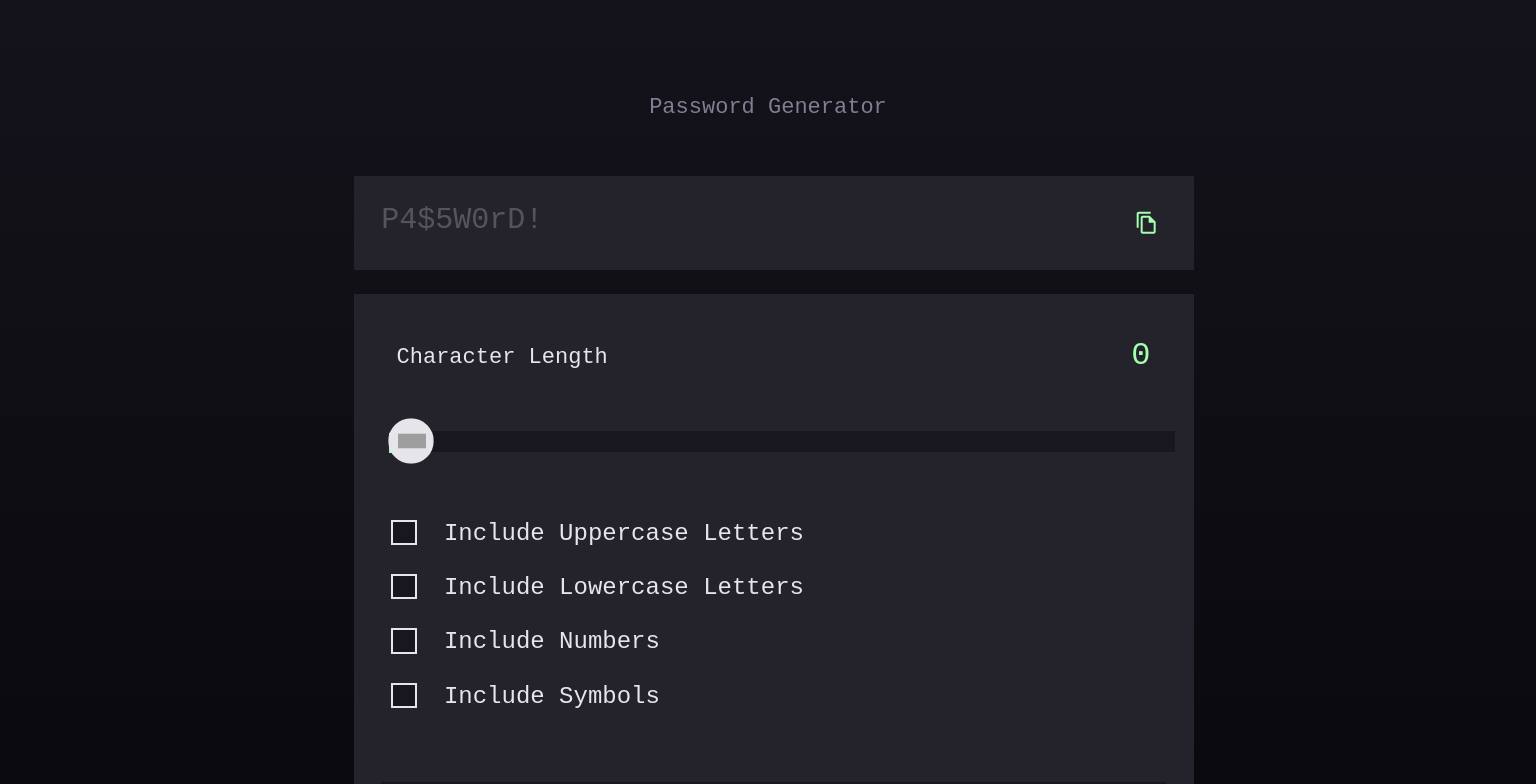
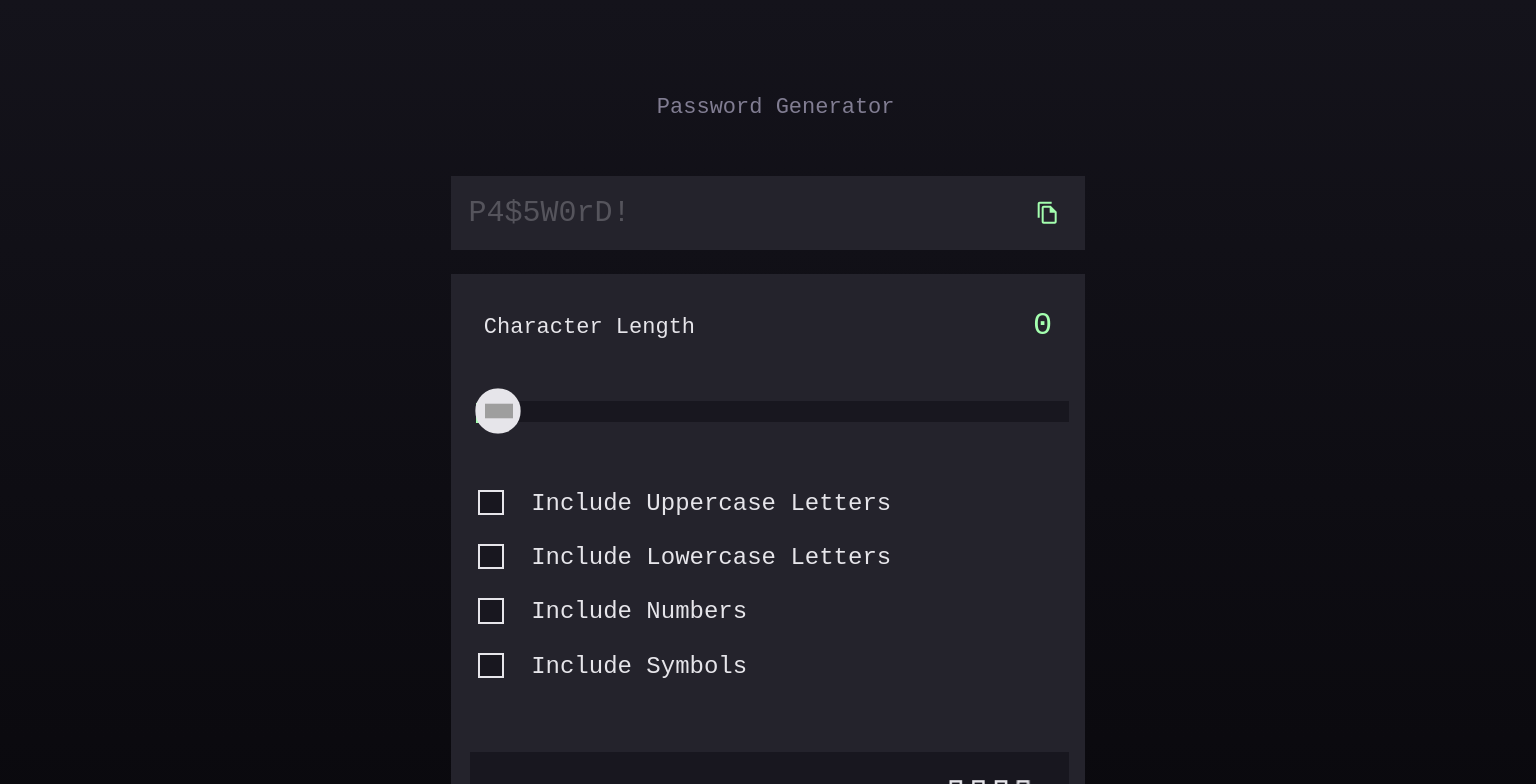
Before and after one commit to elizabet-bagdasaryan/password-generator, a React (Vite) app: page / in a window 1536 px wide. Shown: the top 784 px of the page. Built offline with nearby package versions, Linux system fonts and the light colour scheme.

Commit message:
"style:did some resizings"

```diff
--- a/src/App.css
+++ b/src/App.css
@@ -15,7 +15,7 @@ body {
 
 @media (min-width: 768px) {
   body {
-    padding: 10vw;
+    padding: 20vw;
   }
 
   .generator-text {
@@ -26,11 +26,13 @@ body {
 
 @media (min-width: 1336px) {
   body {
-    padding: 5vw 20vw;
+    padding: 5vw 0;
   }
 
   .generator-text {
+    width: 100%;
     margin: auto;
+
     margin-bottom: 32px;
     margin-top: -20px;
   }
--- a/src/App.jsx
+++ b/src/App.jsx
@@ -1,9 +1,7 @@
-import { useState } from "react";
-
 import "./App.css";
 
-
 import Strength from "./Strength";
+import { Padding } from "@mui/icons-material";
 
 function App() {
   return (
@@ -11,7 +9,6 @@ function App() {
       <p className="generator-text">Password Generator</p>
 
       <div className="func-section">
-
         <Strength />
       </div>
     </div>
--- a/src/Password.css
+++ b/src/Password.css
@@ -8,8 +8,9 @@
   justify-content: space-between;
   width: 80vw;
   margin: auto;
-  padding: 20px;
+  padding: 10px;
   margin-bottom: 24px;
+  align-items: center;
 }
 .logo {
   color: #a4ffaf;
@@ -27,6 +28,6 @@
 
 @media (min-width: 1336px) {
   .main {
-    width: 800px;
+    width: 40vw;
   }
 }
--- a/src/Scrollbar.css
+++ b/src/Scrollbar.css
@@ -1,7 +1,6 @@
 .slide-container {
-  width: 98%;
+  width: 96%;
   position: relative;
-
 }
 
 .slider {
@@ -12,7 +11,6 @@
   outline: none;
   -webkit-transition: 0.2s;
   transition: opacity 0.2s;
-
 }
 
 .slider::-webkit-scrollbar-track {
@@ -35,10 +33,9 @@
   cursor: pointer;
 }
 
-
-.slider::-webkit-slider-thumb:hover{
+.slider::-webkit-slider-thumb:hover {
   background-color: #18171f;
-  border:1.5px solid #a4ffaf;
+  border: 1.5px solid #a4ffaf;
 }
 
 #slider-track {
@@ -73,18 +70,15 @@
   margin-bottom: 32px;
 }
 
-@media(min-width: 768px){
+@media (min-width: 768px) {
   .characters p:nth-child(1) {
-
     font-size: 22px;
   }
-
 }
 
-@media(min-width: 1336px){
+@media (min-width: 1336px) {
   .slider::-webkit-slider-thumb {
-    height:24px;
-    width:24px
+    height: 24px;
+    width: 24px;
   }
-
 }
--- a/src/Strength.css
+++ b/src/Strength.css
@@ -89,8 +89,8 @@ button {
   display: flex;
   justify-content: center;
   align-items: center;
-  margin:auto;
-  margin-bottom:18px
+  margin: auto;
+  margin-bottom: 18px;
 }
 
 button:hover {
@@ -112,7 +112,7 @@ button:hover {
   background-color: #24232c;
   width: 80vw;
   margin: auto;
-  padding: 20px;
+  padding: 10px;
 }
 
 .main div {
@@ -159,16 +159,16 @@ button:hover {
   }
 
   .points {
-    width: 800px;
+    width: 40vw;
+    margin: auto;
   }
   label {
     margin-left: 10px;
   }
-  button{
-    width:98%
+  button {
+    width: 98%;
   }
-  .img-container img{
-    margin-left:-1%
-
+  .img-container img {
+    margin-left: -1%;
   }
 }
--- a/src/Strength.jsx
+++ b/src/Strength.jsx
@@ -90,6 +90,8 @@ function Strength() {
     }
     return passwordd;
   };
+
+
   const [isClicked, setIsClicked] = useState(false);
   const [isGenerated, setIsGenerated] = useState(false);
 
@@ -104,6 +106,11 @@ function Strength() {
     }, 3000);
   }
 
+  const handleBoth = () => {
+    handleClick();
+    copyPsw();
+  };
+
   const copy = () => {
     const newTxtArea = document.createElement("textarea");
     newTxtArea.innerHTML = password;
@@ -116,10 +123,7 @@ function Strength() {
     copy();
   };
 
-  const handleBoth = () => {
-    handleClick();
-    copyPsw();
-  };
+
 
   const handleButton = () => {
     handleGenerate();
```
Lines whose indentation alone changed are shown as unchanged.
